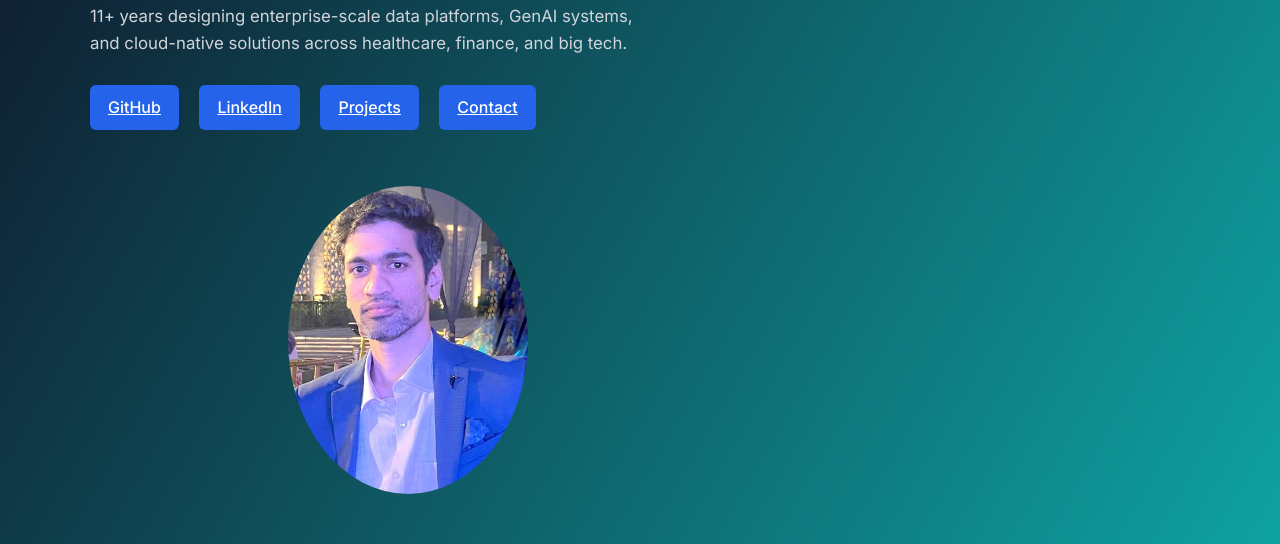
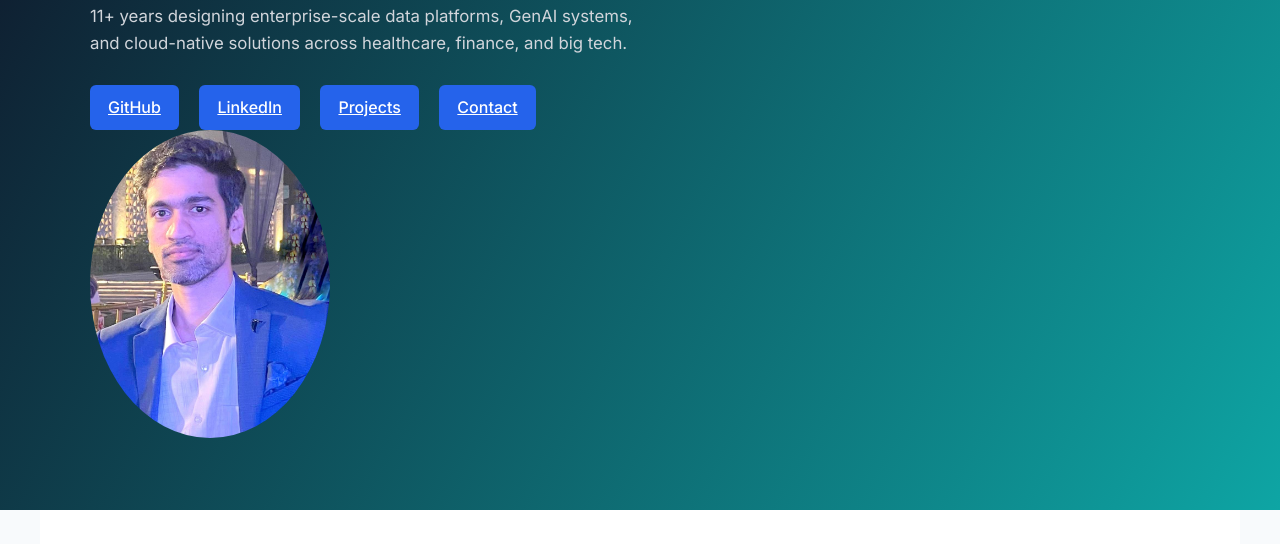
Before and after one commit to gowthamvsn/gowthamvsn.github.io, a plain HTML site: page index.html in a window 1280 px wide. Shown: the part 256-800 px from the top of the page. Drawn offline with Linux system fonts and the light colour scheme.

Commit message:
Update index.html

```diff
--- a/index.html
+++ b/index.html
@@ -41,7 +41,6 @@
                 <a href="#projects">Projects</a>
                 <a href="#contact">Contact</a>
             </div>
-        <div class="hero-image">
   <img src="assets/GowthamPic.jpg" alt="Gowtham V">
 </div>
 
```
